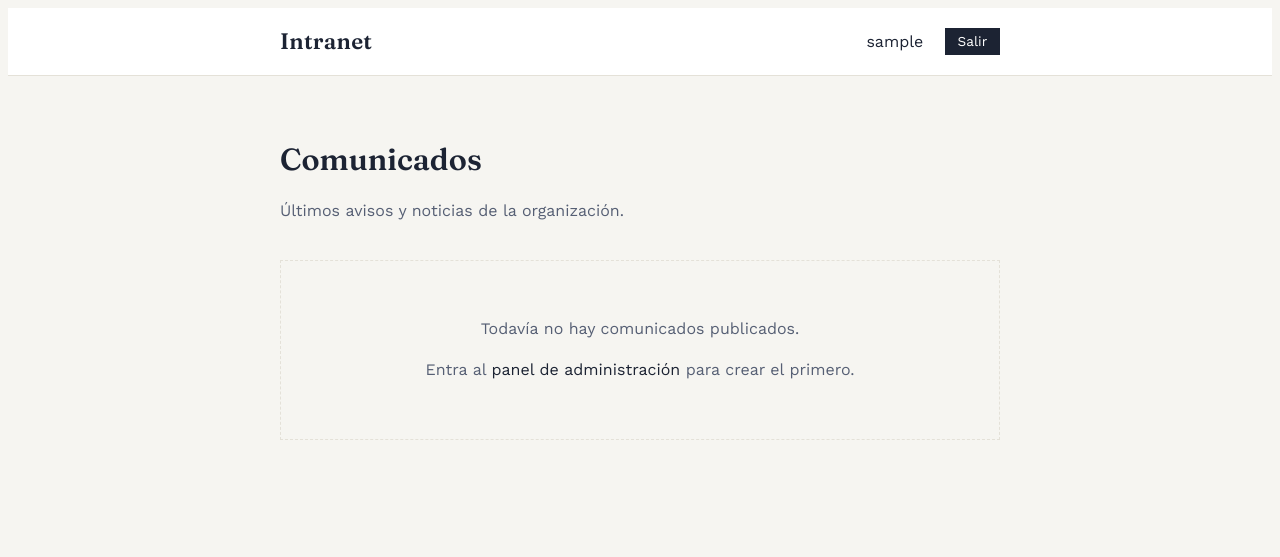
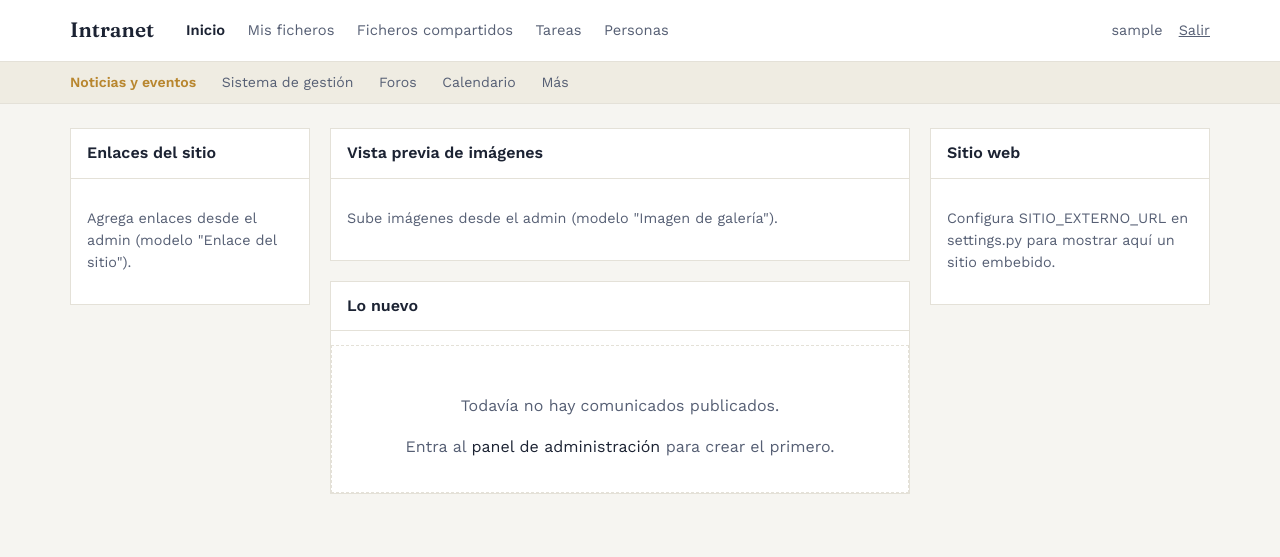
Before and after one commit to Ssebatiaan/Intranet, a Django app: page / in a window 1280 px wide. Shown: the top 557 px of the page. Run offline with Django 5.2, Linux system fonts and the light colour scheme; the visitor is signed in with stand-in values (Sample User, id 1); data comes from the database, SQL or seed files in the repository; data that the repository does not hold is empty.

Commit message:
Nueva página de inicio tipo portal

```diff
--- a/config/urls.py
+++ b/config/urls.py
@@ -14,6 +14,8 @@ Including another URLconf
     1. Import the include() function: from django.urls import include, path
     2. Add a URL to urlpatterns:  path('blog/', include('blog.urls'))
 """
+from django.conf import settings
+from django.conf.urls.static import static
 from django.contrib import admin
 from django.urls import include, path
 
@@ -21,3 +23,6 @@ urlpatterns = [
     path('admin/', admin.site.urls),
     path('', include('core.urls')),
 ]
+
+if settings.DEBUG:
+    urlpatterns += static(settings.MEDIA_URL, document_root=settings.MEDIA_ROOT)
--- a/core/templates/core/base.html
+++ b/core/templates/core/base.html
@@ -11,21 +11,37 @@
 </head>
 <body>
   {% if user.is_authenticated %}
-  <header class="navbar-intranet">
-    <div class="page" style="display:flex; align-items:center; justify-content:space-between; padding-top:0; padding-bottom:0;">
+  <header class="topbar">
+    <div class="topbar-inner">
       <a class="brand" href="{% url 'home' %}">Intranet</a>
-      <nav class="nav-links">
+      <nav class="top-links">
+        <a href="{% url 'home' %}" class="active">Inicio</a>
+        <a href="#">Mis ficheros</a>
+        <a href="#">Ficheros compartidos</a>
+        <a href="#">Tareas</a>
+        <a href="#">Personas</a>
+      </nav>
+      <div class="top-user">
         <span>{{ user.get_username }}</span>
-        <form method="post" action="{% url 'logout' %}" style="display:inline;">
+        <form method="post" action="{% url 'logout' %}">
           {% csrf_token %}
-          <button type="submit" class="btn-intranet" style="padding:0.35rem 0.8rem; font-size:0.85rem; margin-left:1rem;">Salir</button>
+          <button type="submit" class="link-button">Salir</button>
         </form>
-      </nav>
+      </div>
     </div>
   </header>
+  <nav class="sectionbar">
+    <div class="sectionbar-inner">
+      <a href="{% url 'home' %}" class="active">Noticias y eventos</a>
+      <a href="/admin/">Sistema de gestión</a>
+      <a href="#">Foros</a>
+      <a href="#">Calendario</a>
+      <a href="#">Más</a>
+    </div>
+  </nav>
   {% endif %}
 
-  <main class="page">
+  <main class="{% if user.is_authenticated %}page-wide{% else %}page{% endif %}">
     {% if messages %}
       {% for message in messages %}
         <p>{{ message }}</p>
--- a/core/templates/core/comunicado_detalle.html
+++ b/core/templates/core/comunicado_detalle.html
@@ -3,10 +3,12 @@
 {% block title %}{{ comunicado.titulo }} · Intranet{% endblock %}
 
 {% block content %}
+  <div class="content-narrow">
     <p><a href="{% url 'home' %}">&larr; Volver a comunicados</a></p>
     <h1 class="page-title">{{ comunicado.titulo }}</h1>
     <p class="comunicado-meta">
       {{ comunicado.get_categoria_display }} · {{ comunicado.autor|default:"Sin autor" }} · {{ comunicado.creado_en|date:"d/m/Y H:i" }}
     </p>
     <p>{{ comunicado.contenido|linebreaks }}</p>
+  </div>
 {% endblock %}
--- a/core/templates/core/home.html
+++ b/core/templates/core/home.html
@@ -1,26 +1,88 @@
 {% extends "core/base.html" %}
+{% load static %}
 
 {% block title %}Inicio · Intranet{% endblock %}
 
 {% block content %}
-  <h1 class="page-title">Comunicados</h1>
-  <p class="page-subtitle">Últimos avisos y noticias de la organización.</p>
+<div class="home-grid">
 
-  {% if comunicados %}
-    {% for c in comunicados %}
-      <article class="comunicado-item {% if c.fijado %}fijado{% endif %}">
-        <h2><a href="{% url 'comunicado_detalle' c.pk %}">{{ c.titulo }}</a></h2>
+  <aside class="col-left">
+    <section class="panel">
+      <h2 class="panel-title">Enlaces del sitio</h2>
+      {% if enlaces %}
+        <ul class="link-list">
+          {% for enlace in enlaces %}
+            <li><a href="{{ enlace.url }}">{{ enlace.titulo }}</a></li>
+          {% endfor %}
+        </ul>
+      {% else %}
+        <p class="panel-empty">Agrega enlaces desde el admin (modelo "Enlace del sitio").</p>
+      {% endif %}
+    </section>
+
+    {% if para_ti %}
+    <section class="panel panel-accent">
+      <h2 class="panel-title">Para ti</h2>
+      <p class="para-ti-titulo">{{ para_ti.titulo }}</p>
+      <p class="para-ti-cuerpo">{{ para_ti.contenido|linebreaksbr }}</p>
+    </section>
+    {% endif %}
+  </aside>
+
+  <section class="col-center">
+    <section class="panel">
+      <h2 class="panel-title">Vista previa de imágenes</h2>
+      {% if imagenes %}
+        <div class="gallery">
+          {% for img in imagenes %}
+            <img src="{{ img.imagen.url }}" alt="{{ img.titulo }}">
+          {% endfor %}
+        </div>
+      {% else %}
+        <p class="panel-empty">Sube imágenes desde el admin (modelo "Imagen de galería").</p>
+      {% endif %}
+    </section>
+
+    <section class="panel">
+      <h2 class="panel-title">Lo nuevo</h2>
+      {% if destacado %}
+        <article class="wiki-destacado">
+          <h3><a href="{% url 'comunicado_detalle' destacado.pk %}">{{ destacado.titulo }}</a></h3>
           <p class="comunicado-meta">
-          {% if c.fijado %}<span class="badge-pin">Fijado</span> · {% endif %}
-          {{ c.get_categoria_display }} · {{ c.autor|default:"Sin autor" }} · {{ c.creado_en|date:"d/m/Y" }}
+            {{ destacado.get_categoria_display }} · {{ destacado.autor|default:"Sin autor" }} · {{ destacado.creado_en|date:"d/m/Y" }}
           </p>
-        <p class="comunicado-excerpt">{{ c.contenido|truncatewords:28 }}</p>
+          <div class="wiki-cuerpo">{{ destacado.contenido|linebreaks }}</div>
         </article>
-    {% endfor %}
       {% else %}
         <div class="empty-state">
           <p>Todavía no hay comunicados publicados.</p>
           <p>Entra al <a href="/admin/">panel de administración</a> para crear el primero.</p>
         </div>
       {% endif %}
+
+      {% if noticias %}
+        <ul class="noticias-list">
+          {% for c in noticias %}
+            <li>
+              <a href="{% url 'comunicado_detalle' c.pk %}">{{ c.titulo }}</a>
+              <span class="comunicado-meta">{{ c.creado_en|date:"d/m/Y" }}</span>
+            </li>
+          {% endfor %}
+        </ul>
+      {% endif %}
+    </section>
+  </section>
+
+  <aside class="col-right">
+    <section class="panel">
+      <h2 class="panel-title">{{ sitio_externo_nombre }}</h2>
+      {% if sitio_externo_url %}
+        <iframe class="sitio-embed" src="{{ sitio_externo_url }}" loading="lazy"></iframe>
+      {% else %}
+        <p class="panel-empty">Configura SITIO_EXTERNO_URL en settings.py para mostrar aquí un sitio embebido.</p>
+      {% endif %}
+    </section>
+  </aside>
+
+</div>
 {% endblock %}
--- a/core/views.py
+++ b/core/views.py
@@ -1,8 +1,9 @@
+from django.conf import settings
 from django.contrib.auth.decorators import login_required
 from django.contrib.auth.views import LoginView
 from django.shortcuts import get_object_or_404, render
 
-from .models import Comunicado
+from .models import Comunicado, EnlaceSitio, ImagenGaleria
 
 
 class IntranetLoginView(LoginView):
@@ -11,8 +12,21 @@ class IntranetLoginView(LoginView):
 
 @login_required
 def home(request):
-    comunicados = Comunicado.objects.select_related('autor')
-    contexto = {'comunicados': comunicados}
+    noticias = Comunicado.objects.exclude(
+        categoria=Comunicado.Categoria.PARA_TI
+    ).select_related('autor')
+
+    contexto = {
+        'destacado': noticias.first(),
+        'noticias': noticias[1:6],
+        'para_ti': Comunicado.objects.filter(
+            categoria=Comunicado.Categoria.PARA_TI
+        ).first(),
+        'enlaces': EnlaceSitio.objects.filter(activo=True),
+        'imagenes': ImagenGaleria.objects.all()[:4],
+        'sitio_externo_nombre': settings.SITIO_EXTERNO_NOMBRE,
+        'sitio_externo_url': settings.SITIO_EXTERNO_URL,
+    }
     return render(request, 'core/home.html', contexto)
 
 
--- a/requirements.txt
+++ b/requirements.txt
@@ -1 +1,2 @@
 Django==5.1.15
+pillow==12.1.1
--- a/static/css/base.css
+++ b/static/css/base.css
@@ -1,9 +1,11 @@
 :root {
   --color-bg: #f6f5f1;
   --color-surface: #ffffff;
+  --color-cream: #efece2;
   --color-ink: #1c2333;
   --color-ink-soft: #565f74;
   --color-accent: #b8862e;
+  --color-accent-soft: #f4ead2;
   --color-border: #e4e1d8;
 }
 
@@ -12,6 +14,7 @@
 }
 
 body {
+  margin: 0;
   background-color: var(--color-bg);
   color: var(--color-ink);
   font-family: "Work Sans", -apple-system, BlinkMacSystemFont, sans-serif;
@@ -22,6 +25,7 @@ body {
 h1, h2, h3, .brand {
   font-family: "Fraunces", Georgia, serif;
   color: var(--color-ink);
+  margin: 0;
 }
 
 a {
@@ -33,23 +37,91 @@ a:hover {
   color: var(--color-accent);
 }
 
-.navbar-intranet {
+/* ---------- Navegación: barra de marca + barra de secciones ---------- */
+
+.topbar {
   background-color: var(--color-surface);
   border-bottom: 1px solid var(--color-border);
-  padding: 1rem 0;
 }
 
-.navbar-intranet .brand {
-  font-size: 1.4rem;
-  font-weight: 600;
-  letter-spacing: 0.01em;
+.topbar-inner {
+  max-width: 1180px;
+  margin: 0 auto;
+  padding: 0.9rem 1.25rem;
+  display: flex;
+  align-items: center;
+  gap: 2rem;
 }
 
-.navbar-intranet .nav-links a {
+.topbar .brand {
+  font-size: 1.3rem;
+  font-weight: 600;
+  white-space: nowrap;
+}
+
+.top-links {
+  display: flex;
+  gap: 1.4rem;
+  flex: 1;
+}
+
+.top-links a {
+  font-size: 0.92rem;
   color: var(--color-ink-soft);
-  margin-left: 1.5rem;
-  font-size: 0.95rem;
 }
+
+.top-links a.active {
+  color: var(--color-ink);
+  font-weight: 600;
+}
+
+.top-user {
+  display: flex;
+  align-items: center;
+  gap: 1rem;
+  font-size: 0.9rem;
+  color: var(--color-ink-soft);
+}
+
+.link-button {
+  background: none;
+  border: none;
+  padding: 0;
+  font-family: inherit;
+  font-size: 0.9rem;
+  color: var(--color-ink-soft);
+  cursor: pointer;
+  text-decoration: underline;
+}
+
+.link-button:hover {
+  color: var(--color-accent);
+}
+
+.sectionbar {
+  background-color: var(--color-cream);
+  border-bottom: 1px solid var(--color-border);
+}
+
+.sectionbar-inner {
+  max-width: 1180px;
+  margin: 0 auto;
+  padding: 0.6rem 1.25rem;
+  display: flex;
+  gap: 1.6rem;
+}
+
+.sectionbar a {
+  font-size: 0.88rem;
+  color: var(--color-ink-soft);
+}
+
+.sectionbar a.active {
+  color: var(--color-accent);
+  font-weight: 600;
+}
+
+/* ---------- Layout general ---------- */
 
 .page {
   max-width: 760px;
@@ -57,35 +129,169 @@ a:hover {
   padding: 2.5rem 1.25rem 4rem;
 }
 
+.page-wide {
+  max-width: 1180px;
+  margin: 0 auto;
+  padding: 1.5rem 1.25rem 4rem;
+}
+
+.content-narrow {
+  max-width: 720px;
+  margin: 0 auto;
+}
+
 .page-title {
   font-size: 1.9rem;
   margin-bottom: 0.25rem;
 }
 
-.page-subtitle {
-  color: var(--color-ink-soft);
-  margin-bottom: 2.25rem;
+/* ---------- Home: grid de 3 columnas ---------- */
+
+.home-grid {
+  display: grid;
+  grid-template-columns: 240px 1fr 280px;
+  gap: 1.25rem;
+  align-items: start;
 }
 
-.comunicado-item {
-  border-bottom: 1px solid var(--color-border);
-  padding: 1.5rem 0;
+.col-left, .col-center, .col-right {
+  display: flex;
+  flex-direction: column;
+  gap: 1.25rem;
 }
 
-.comunicado-item.fijado {
-  border-left: 3px solid var(--color-accent);
-  padding-left: 1rem;
+@media (max-width: 960px) {
+  .home-grid {
+    grid-template-columns: 1fr;
+  }
 }
 
-.comunicado-item h2 {
-  font-size: 1.25rem;
-  margin: 0 0 0.35rem;
+.panel {
+  background: var(--color-surface);
+  border: 1px solid var(--color-border);
 }
+
+.panel-title {
+  font-size: 1rem;
+  font-weight: 600;
+  font-family: "Work Sans", sans-serif;
+  padding: 0.75rem 1rem;
+  border-bottom: 1px solid var(--color-border);
+}
+
+.panel > *:not(.panel-title) {
+  padding-left: 1rem;
+  padding-right: 1rem;
+}
+
+.panel > *:last-child {
+  padding-bottom: 1rem;
+}
+
+.panel-empty {
+  color: var(--color-ink-soft);
+  font-size: 0.9rem;
+  padding-top: 0.85rem;
+}
+
+.panel-accent {
+  border-left: 3px solid var(--color-accent);
+}
+
+.link-list {
+  list-style: none;
+  margin: 0;
+  padding-top: 0.4rem;
+}
+
+.link-list li {
+  border-bottom: 1px solid var(--color-border);
+}
+
+.link-list li:last-child {
+  border-bottom: none;
+}
+
+.link-list a {
+  display: block;
+  padding: 0.55rem 0;
+  font-size: 0.92rem;
+}
+
+.para-ti-titulo {
+  font-weight: 600;
+  padding-top: 0.85rem;
+  margin-bottom: 0.3rem;
+}
+
+.para-ti-cuerpo {
+  font-size: 0.9rem;
+  color: var(--color-ink-soft);
+}
+
+.gallery {
+  display: grid;
+  grid-template-columns: repeat(4, 1fr);
+  gap: 0.6rem;
+  padding-top: 0.85rem;
+}
+
+.gallery img {
+  width: 100%;
+  aspect-ratio: 1 / 1;
+  object-fit: cover;
+  border: 1px solid var(--color-border);
+}
+
+@media (max-width: 640px) {
+  .gallery {
+    grid-template-columns: repeat(2, 1fr);
+  }
+}
+
+.wiki-destacado {
+  padding-top: 0.85rem;
+}
+
+.wiki-destacado h3 {
+  font-size: 1.2rem;
+  margin-bottom: 0.35rem;
+}
+
+.wiki-cuerpo {
+  margin-top: 0.6rem;
+}
+
+.noticias-list {
+  list-style: none;
+  margin: 0;
+  padding: 0.6rem 1rem 1rem;
+  border-top: 1px solid var(--color-border);
+  margin-top: 0.75rem;
+}
+
+.noticias-list li {
+  display: flex;
+  justify-content: space-between;
+  gap: 1rem;
+  padding: 0.4rem 0;
+  font-size: 0.9rem;
+}
+
+.sitio-embed {
+  width: 100%;
+  height: 420px;
+  border: none;
+  margin-top: 0.85rem;
+  display: block;
+}
+
+/* ---------- Comunicados ---------- */
 
 .comunicado-meta {
   font-size: 0.85rem;
   color: var(--color-ink-soft);
-  margin-bottom: 0.6rem;
+  margin: 0.2rem 0 0;
 }
 
 .comunicado-meta .badge-pin {
@@ -93,16 +299,15 @@ a:hover {
   font-weight: 600;
 }
 
-.comunicado-excerpt {
+.empty-state {
+  border: 1px dashed var(--color-border);
+  padding: 2rem 1.5rem;
+  text-align: center;
   color: var(--color-ink-soft);
+  margin-top: 0.85rem;
 }
 
-.empty-state {
-  border: 1px dashed var(--color-border);
-  padding: 2.5rem 1.5rem;
-  text-align: center;
-  color: var(--color-ink-soft);
-}
+/* ---------- Autenticación ---------- */
 
 .auth-card {
   max-width: 360px;
```
Also changed, not shown: config/settings.py (+9 -0 lines), core/admin.py (+13 -1 lines), core/models.py (+37 -0 lines), README.md, core/migrations/0002_enlacesitio_imagengaleria_alter_comunicado_categoria.py (added), 1 other file. Lines whose indentation alone changed are shown as unchanged.
